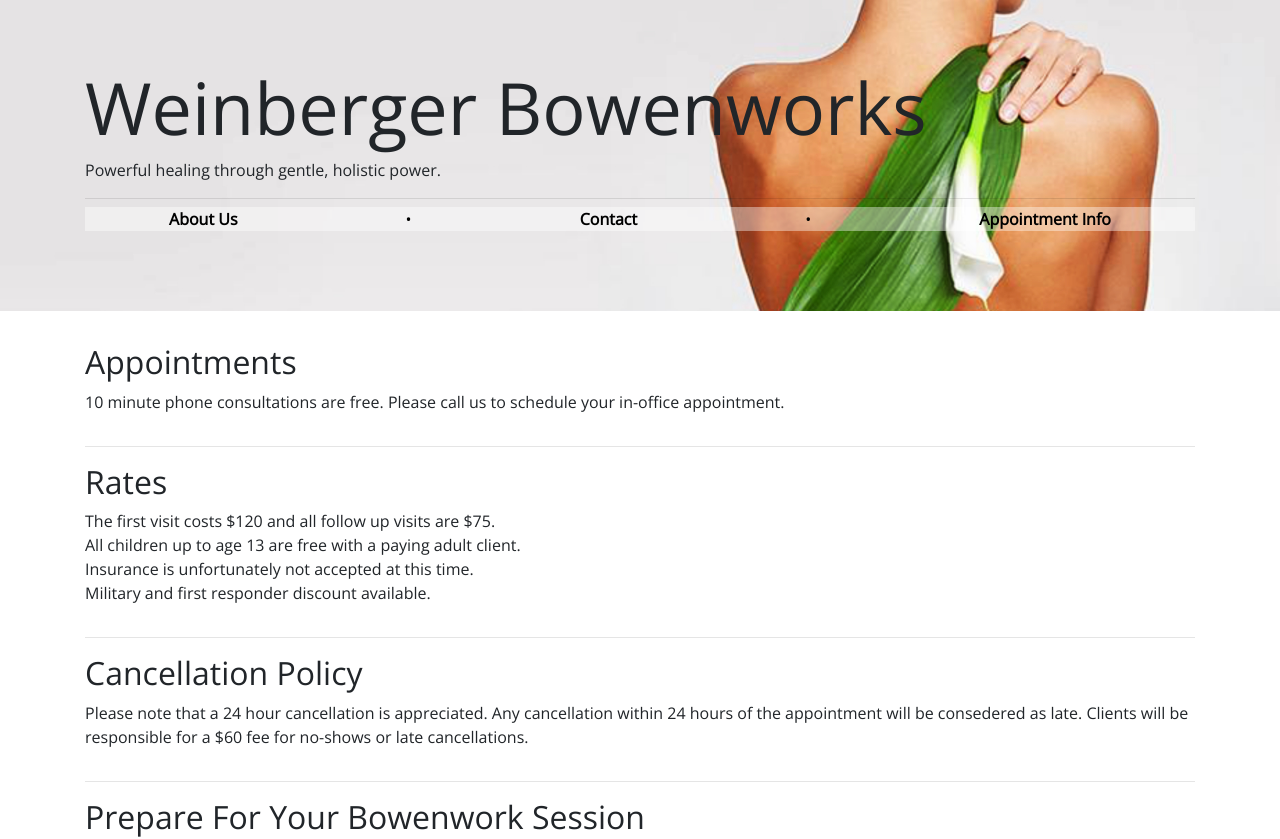
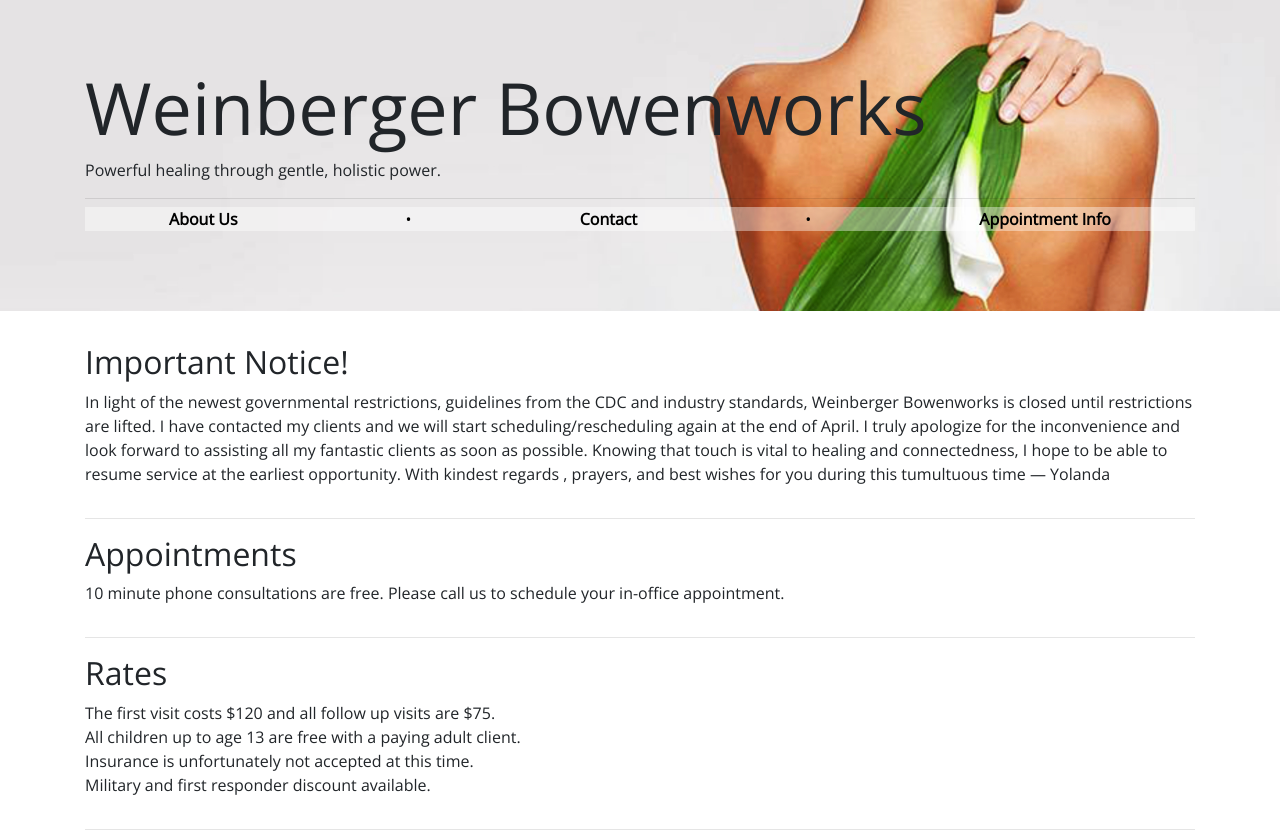
Before and after one commit to lochem2-718/weinbergerbowenworks.com, a website: page appointment-info.html in a window 1280 px wide. Shown: the top 839 px of the page. Drawn offline with nearby package versions, Linux system fonts and the light colour scheme.

```diff
--- a/appointment-info.html
+++ b/appointment-info.html
@@ -6,7 +6,8 @@
     <meta name="viewport" content="width=device-width, initial-scale=1.0">
     <meta http-equiv="X-UA-Compatible" content="ie=edge">
     <title>Weinberger Bowenworks</title>
-    <link rel="stylesheet" href="https://stackpath.bootstrapcdn.com/bootstrap/4.2.1/css/bootstrap.min.css" integrity="sha384-GJzZqFGwb1QTTN6wy59ffF1BuGJpLSa9DkKMp0DgiMDm4iYMj70gZWKYbI706tWS" crossorigin="anonymous">
+    <link rel="stylesheet" href="https://stackpath.bootstrapcdn.com/bootstrap/4.2.1/css/bootstrap.min.css"
+        integrity="sha384-GJzZqFGwb1QTTN6wy59ffF1BuGJpLSa9DkKMp0DgiMDm4iYMj70gZWKYbI706tWS" crossorigin="anonymous">
     <link rel="stylesheet" href="presentation.css">
 </head>
 
@@ -26,8 +27,8 @@
                         <li><a href="#">Appointment Info</a></li>
                     </ul>
                 </nav>
-                <button class="btn btn-outline-dark collapse-button" id="navigation-mobile-button" data-toggle="collapse"
-                    data-target="#mobile-nav-collapse">&#9776;</button>
+                <button class="btn btn-outline-dark collapse-button" id="navigation-mobile-button"
+                    data-toggle="collapse" data-target="#mobile-nav-collapse">&#9776;</button>
                 <div class="collapse" id="mobile-nav-collapse">
                     <nav class="navigation navigation-mobile">
                         <div><a href="index.html">About Us</a></div>
@@ -38,6 +39,23 @@
             </div>
         </div>
         <div class="container">
+            <div class="row">
+                <div class="col">
+                    <h2>Important Notice!</h2>
+                    <p>
+                        In light of the newest governmental restrictions, guidelines from the CDC and industry
+                        standards, Weinberger Bowenworks is closed until restrictions are lifted. I have contacted my
+                        clients and we will start scheduling/rescheduling again at the end of April. I truly apologize
+                        for the inconvenience and look forward to assisting all my fantastic clients as soon as
+                        possible. Knowing that touch is vital to healing and connectedness, I hope to be able to resume
+                        service at the earliest opportunity.
+
+                        With kindest regards , prayers, and best wishes for you during this tumultuous time &mdash;
+                        Yolanda
+                    </p>
+                </div>
+            </div>
+            <hr>
             <div class="row">
                 <div class="col">
                     <h2>Appointments</h2>
@@ -102,8 +120,12 @@
         &copy; Jared Weinberger 2019
     </footer>
 
-    <script src="https://code.jquery.com/jquery-3.3.1.slim.min.js" integrity="sha384-q8i/X+965DzO0rT7abK41JStQIAqVgRVzpbzo5smXKp4YfRvH+8abtTE1Pi6jizo" crossorigin="anonymous"></script>
-    <script src="https://stackpath.bootstrapcdn.com/bootstrap/4.2.1/js/bootstrap.min.js" integrity="sha384-B0UglyR+jN6CkvvICOB2joaf5I4l3gm9GU6Hc1og6Ls7i6U/mkkaduKaBhlAXv9k" crossorigin="anonymous"></script>
+    <script src="https://code.jquery.com/jquery-3.3.1.slim.min.js"
+        integrity="sha384-q8i/X+965DzO0rT7abK41JStQIAqVgRVzpbzo5smXKp4YfRvH+8abtTE1Pi6jizo"
+        crossorigin="anonymous"></script>
+    <script src="https://stackpath.bootstrapcdn.com/bootstrap/4.2.1/js/bootstrap.min.js"
+        integrity="sha384-B0UglyR+jN6CkvvICOB2joaf5I4l3gm9GU6Hc1og6Ls7i6U/mkkaduKaBhlAXv9k"
+        crossorigin="anonymous"></script>
 </body>
 
 </html>
```
Also changed, not shown: contact.html (+17 -9 lines), 2 other files.
